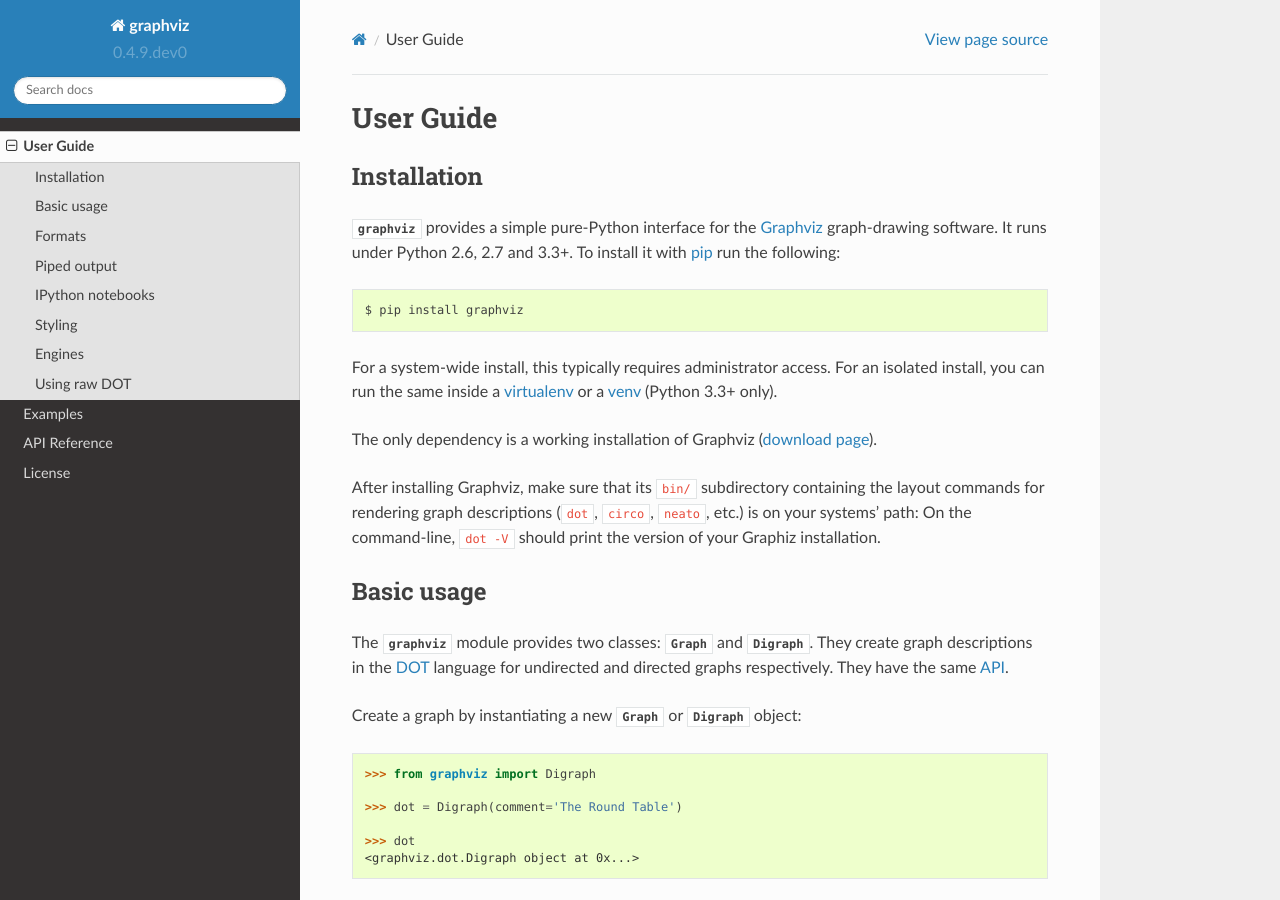
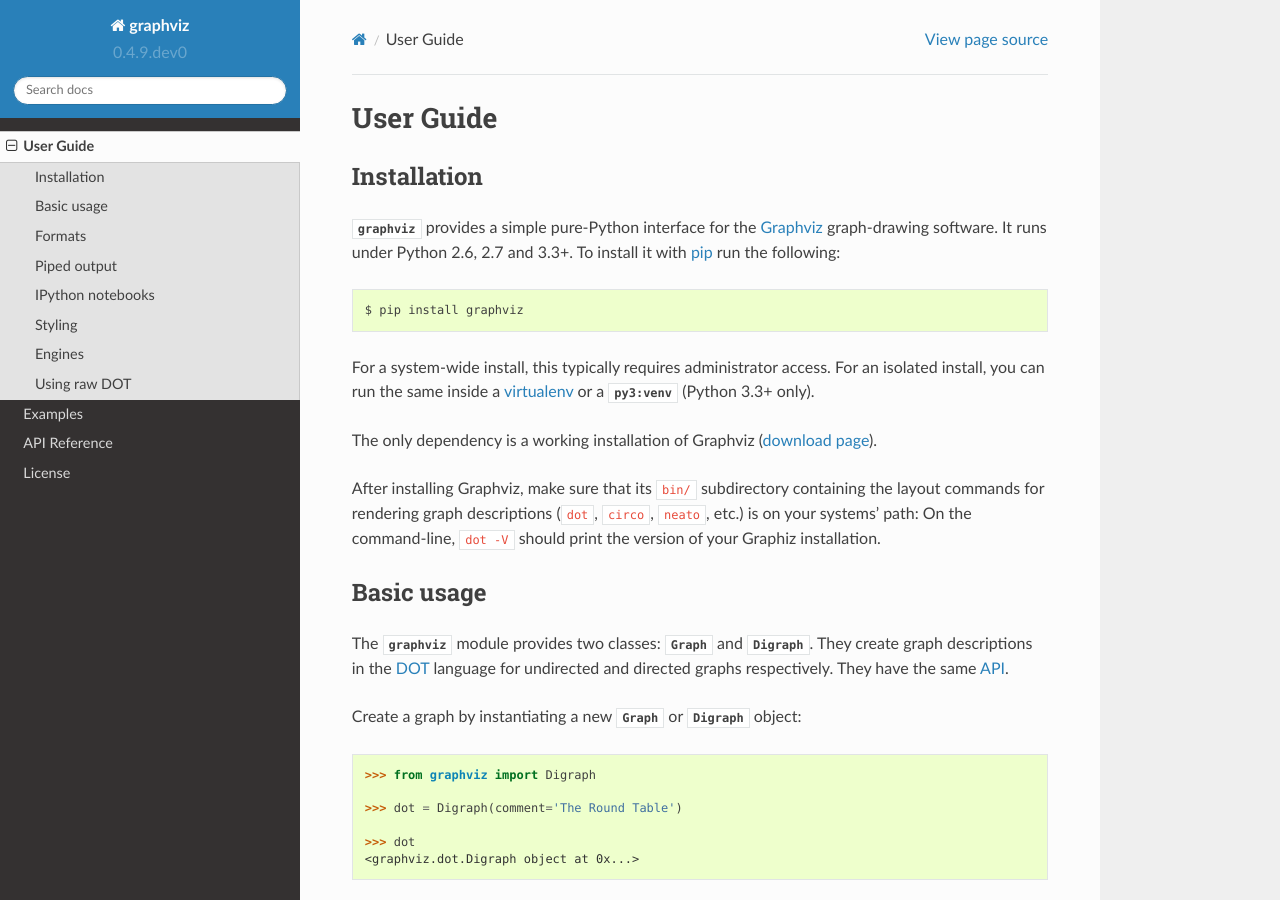
Before and after one commit to xflr6/graphviz, a Sphinx documentation site: the page built from docs/manual.rst, in a window 1280 px wide and 900 px high. Built offline with Sphinx 7.4.7 and the Read the Docs theme 2.0.0, drawn with Linux system fonts in a browser that asks for light colours.

```diff
--- a/docs/conf.py
+++ b/docs/conf.py
@@ -33,7 +33,13 @@ import graphviz
 extensions = [
     'sphinx.ext.autodoc',
     'sphinx.ext.napoleon',
+    'sphinx.ext.intersphinx',
 ]
+
+intersphinx_mapping = {
+    'py': ('http://docs.python.org/2', None),
+    'py3': ('http://docs.python.org/3', None),
+}
 
 # Add any paths that contain templates here, relative to this directory.
 templates_path = ['_templates']
--- a/docs/manual.rst
+++ b/docs/manual.rst
@@ -16,8 +16,8 @@ with pip_ run the following:
     $ pip install graphviz
 
 For a system-wide install, this typically requires administrator access. For an
-isolated install, you can run the same inside a virtualenv_ or a venv_ (Python
-3.3+ only).
+isolated install, you can run the same inside a virtualenv_ or a
+:mod:`py3:venv` (Python 3.3+ only).
 
 The only dependency is a working installation of Graphviz (`download page`_).
 
```
Also changed, not shown: other parts of docs/manual.rst (+0 -1 lines).
